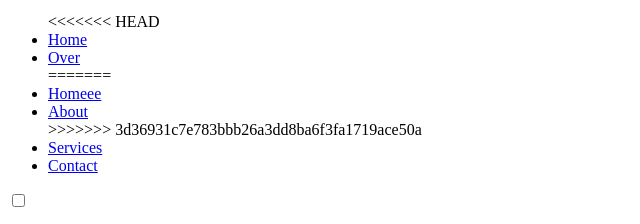
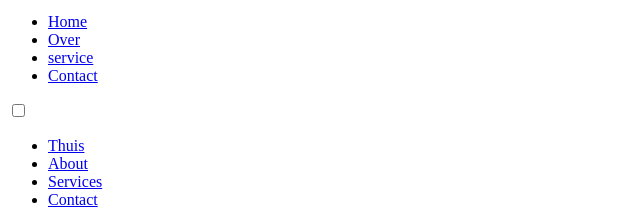
Before and after one commit to RobbeCeyssens/Oefening, a plain HTML site: page index.html in a window 1280 px wide. Shown: the part 29-253 px from the top of the page, without its empty margins (0-640 px from the left). Drawn offline with Linux system fonts and the light colour scheme; a script that the page names is missing.

Commit message:
header change

```diff
--- a/index.html
+++ b/index.html
@@ -14,14 +14,9 @@
       <nav>
         <img src="public/img/VSNR.png" alt="Logo">
         <ul>
-<<<<<<< HEAD
           <li><a href="#">Home</a></li>
           <li><a href="#">Over</a></li>
-=======
-          <li><a href="#">Homeee</a></li>
-          <li><a href="#">About</a></li>
->>>>>>> 3d36931c7e783bbb26a3dd8ba6f3fa1719ace50a
-          <li><a href="#">Services</a></li>
+          <li><a href="#">service</a></li>
           <li><a href="#">Contact</a></li>
         </ul>
       </nav>
```
